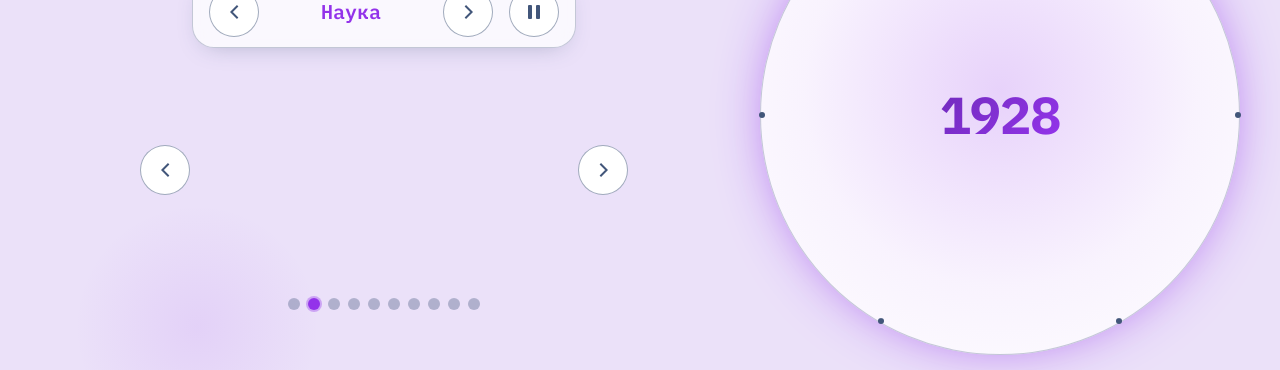
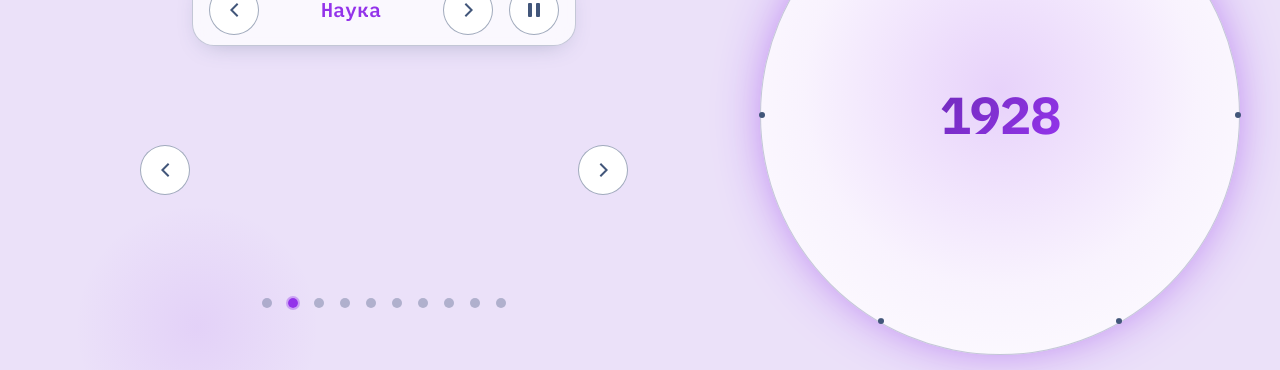
Before and after one commit to olgaAsmith/circle, a React app: page / in a window 1280 px wide. Shown: the part 273-643 px from the top of the page. Built offline with nearby package versions, Linux system fonts and the light colour scheme.

Commit message:
change slider dots

```diff
--- a/src/styles/app.scss
+++ b/src/styles/app.scss
@@ -881,14 +881,20 @@
   &__viewport {
     width: 100%;
     overflow: visible;
-    padding: 8px 4px 12px;
+    padding: 8px 4px 4px;
 
     @media (max-width: $lg) {
       min-height: 210px;
     }
 
     @media (min-width: $lg-up) {
-      padding: 8px 6px 12px;
+      padding: 8px 6px 4px;
+    }
+
+    .list__item {
+      box-shadow:
+        0 10px 22px -14px rgba(66, 86, 122, 0.32),
+        0 18px 36px -22px rgba(66, 86, 122, 0.18);
     }
   }
 
@@ -902,11 +908,11 @@
     gap: 8px;
     width: 100%;
     margin: 0;
-    padding: 4px 8px 8px;
+    padding: 10px 8px 8px;
 
     @media (max-width: $md) {
       gap: 7px;
-      padding: 2px 4px 6px;
+      padding: 8px 4px 6px;
     }
 
     > button {
@@ -916,56 +922,70 @@
   }
 
   &__dot {
-    --dot-size: 12px;
+    --dot-core: 10px;
+    --dot-slot: 18px;
 
+    position: relative;
     display: block;
-    flex: 0 0 var(--dot-size);
+    flex: 0 0 var(--dot-slot);
     flex-shrink: 0;
     flex-grow: 0;
-    width: var(--dot-size);
-    height: var(--dot-size);
-    min-width: var(--dot-size);
-    max-width: var(--dot-size);
-    min-height: var(--dot-size);
-    max-height: var(--dot-size);
+    width: var(--dot-slot);
+    height: var(--dot-slot);
+    min-width: var(--dot-slot);
+    max-width: var(--dot-slot);
+    min-height: var(--dot-slot);
+    max-height: var(--dot-slot);
     padding: 0;
     margin: 0;
 
     border: none;
     border-radius: 50%;
-    background-color: #42567a;
-    background-image: none;
-    box-shadow: none;
-    opacity: 0.35;
+    background: transparent;
     cursor: pointer;
     line-height: 0;
     font-size: 0;
     appearance: none;
     -webkit-tap-highlight-color: transparent;
 
-    transition:
-      background-color 0.3s ease,
-      opacity 0.2s ease,
-      box-shadow 0.2s ease;
-
-    @media (max-width: $lg) {
-      width: var(--dot-size);
-      height: var(--dot-size);
-      min-width: var(--dot-size);
-      max-width: var(--dot-size);
-      min-height: var(--dot-size);
-      max-height: var(--dot-size);
+    &::before {
+      content: '';
+      position: absolute;
+      left: 50%;
+      top: 50%;
+      width: var(--dot-core);
+      height: var(--dot-core);
+      border-radius: 50%;
+      background-color: #42567a;
+      opacity: 0.35;
+      transform: translate(-50%, -50%);
+      transition:
+        background-color 0.3s ease,
+        opacity 0.2s ease;
     }
 
-    &:hover {
+    &:hover::before {
       opacity: 0.7;
     }
 
-    &--active {
+    &--active::before {
       opacity: 1;
       background-color: var(--accent, #42567a);
-      box-shadow: 0 0 0 2px
+    }
+
+    &--active::after {
+      content: '';
+      position: absolute;
+      left: 50%;
+      top: 50%;
+      box-sizing: border-box;
+      width: calc(var(--dot-core) + 4px);
+      height: calc(var(--dot-core) + 4px);
+      border: 2px solid
         color-mix(in srgb, var(--accent, #42567a) 35%, transparent);
+      border-radius: 50%;
+      transform: translate(-50%, -50%);
+      pointer-events: none;
     }
   }
 
```
